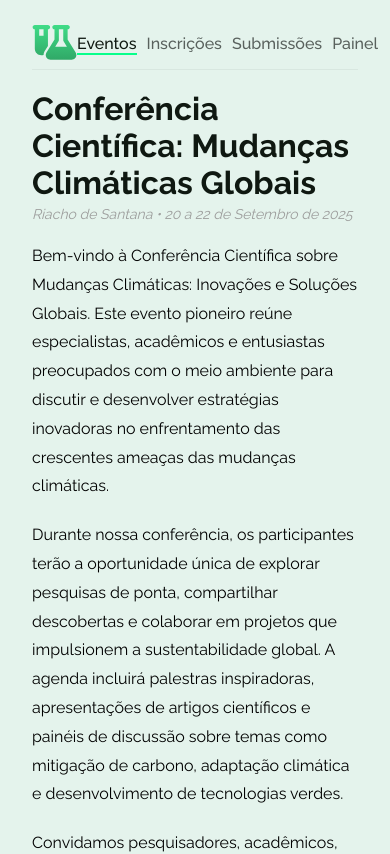
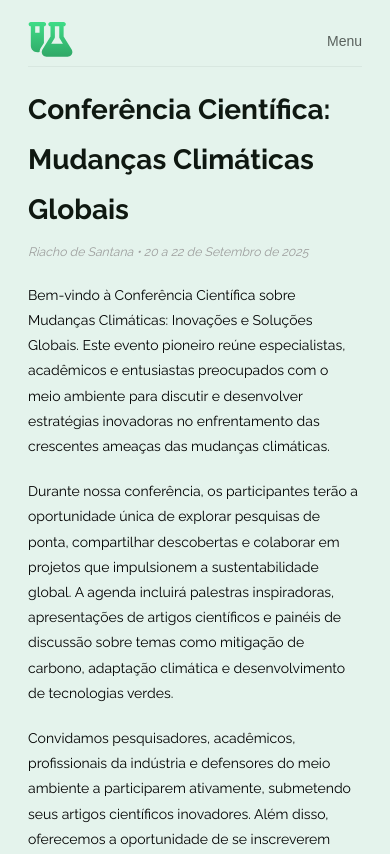
Before and after one commit to Gabrieldison/event-log, a Next.js app: page / in a window 390 px wide. Shown: the top 854 px of the page. Built offline with nearby package versions, Linux system fonts and the light colour scheme.

Commit message:
feat: create menu mobile

```diff
--- a/src/app/globals.ts
+++ b/src/app/globals.ts
@@ -20,6 +20,11 @@ const GlobalStyle = createGlobalStyle`
     margin: 0;
     padding: 0;
     box-sizing: border-box;
+    line-height: 180%;
+
+    @media only screen and (max-width: 768px) {
+      font-size: 87.5%;
+    }
   }
 
   body {
@@ -27,8 +32,16 @@ const GlobalStyle = createGlobalStyle`
     -webkit-font-smoothing: antialiased;
   }
 
+  a {
+    text-decoration: none;
+    cursor: pointer;
+    color: var(--link);
+  }
+
   button {
     cursor: pointer;
+    border: 0;
+    background: transparent;
   }
 `;
 
--- a/src/components/header/index.tsx
+++ b/src/components/header/index.tsx
@@ -3,18 +3,41 @@
 import logo from "@/../public/images/logo.svg";
 import Image from "next/image";
 import Link from "next/link";
-import { usePathname } from "next/navigation";
-import { HeaderContainer, NavContainer } from "./styles";
+import { usePathname, useRouter } from "next/navigation";
+import { useState } from "react";
+import {
+  HeaderContainer,
+  MobileMenu,
+  MobileMenuButton,
+  NavContainer,
+} from "./styles";
 
 export function Header() {
+  const [isMenuOpen, setMenuOpen] = useState(false);
+
   const pathname = usePathname();
+
+  const router = useRouter();
+
+  const toggleMenu = () => {
+    setMenuOpen(!isMenuOpen);
+  };
+
+  const closeMenu = () => {
+    setMenuOpen(false);
+  };
+
+  const handleLinkClick = (href: string) => {
+    router.push(href);
+    closeMenu();
+  };
+
   return (
     <HeaderContainer>
-      <div>
-        <Link href="/">
-          <Image src={logo} alt="logo image" />
-        </Link>
-      </div>
+      <Link href="/">
+        <Image src={logo} alt="logo image" />
+      </Link>
+
       <NavContainer>
         <Link href="/" className={`${pathname === "/" ? "active" : ""}`}>
           Eventos
@@ -38,6 +61,39 @@ export function Header() {
           Painel
         </Link>
       </NavContainer>
+
+      <MobileMenuButton onClick={toggleMenu}>Menu</MobileMenuButton>
+
+      <MobileMenu isOpen={isMenuOpen}>
+        <Link
+          href="/"
+          className={`${pathname === "/" ? "active" : ""}`}
+          onClick={() => handleLinkClick("/")}
+        >
+          Eventos
+        </Link>
+        <Link
+          href="/subscription"
+          className={`${pathname === "/subscription" ? "active" : ""}`}
+          onClick={() => handleLinkClick("/subscription")}
+        >
+          Inscrições
+        </Link>
+        <Link
+          href="/submission"
+          className={`${pathname === "/submission" ? "active" : ""}`}
+          onClick={() => handleLinkClick("/submission")}
+        >
+          Submissões
+        </Link>
+        <Link
+          href="/dashboard"
+          className={`${pathname === "/dashboard" ? "active" : ""}`}
+          onClick={() => handleLinkClick("/dashboard")}
+        >
+          Painel
+        </Link>
+      </MobileMenu>
     </HeaderContainer>
   );
 }
--- a/src/components/header/styles.ts
+++ b/src/components/header/styles.ts
@@ -1,31 +1,37 @@
 "use client";
 
 import styled from "styled-components";
+
+interface MobileMenuProps {
+  isOpen: boolean;
+}
 
 export const HeaderContainer = styled.header`
   width: 100%;
   display: flex;
   justify-content: space-between;
   align-items: center;
-  margin-top: 20px;
-  margin-bottom: 20px;
-  padding-top: 5px;
-  padding-bottom: 5px;
+  margin-top: 1.25rem;
+  margin-bottom: 1.25rem;
+  padding-top: 0.313rem;
+  padding-bottom: 0.313rem;
   border-bottom: 1px solid var(--divider);
 `;
 
 export const NavContainer = styled.nav`
   display: flex;
-  gap: 10px;
+  gap: 0.625rem;
+
+  @media (max-width: 520px) {
+    display: none;
+  }
 
   a {
     position: relative;
     overflow: hidden;
-    text-decoration: none;
     font-size: 1rem;
     font-weight: 500;
     color: var(--link);
-    padding-bottom: 2px;
 
     &::after {
       content: "";
@@ -42,12 +48,12 @@ export const NavContainer = styled.nav`
       width: 100%;
     }
 
+    &.active::after {
+      width: 100%;
+    }
+
     &:hover {
       color: var(--title);
-    }
-
-    &.active::after {
-      width: 100%;
     }
 
     &.active {
@@ -55,3 +61,57 @@ export const NavContainer = styled.nav`
     }
   }
 `;
+
+export const MobileMenuButton = styled.button`
+  display: none;
+  cursor: pointer;
+
+  @media (max-width: 520px) {
+    display: block;
+    font-size: 1rem;
+    font-weight: 500;
+    color: var(--link);
+  }
+`;
+
+export const MobileMenu = styled.div<MobileMenuProps>`
+  display: none;
+  gap: 0.625rem;
+  padding: 1rem;
+  width: 100%;
+
+  @media (max-width: 520px) {
+    display: flex;
+    flex-direction: column;
+    background-color: var(--background);
+    font-size: 1rem;
+    font-weight: 500;
+    position: fixed;
+    top: 0;
+    right: 0;
+    height: 100%;
+    transition:
+      transform 0.3s ease,
+      visibility 0.3s ease;
+
+    transform: translateX(${({ isOpen }) => (isOpen ? "0" : "100%")});
+
+    visibility: ${({ isOpen }) => (isOpen ? "visible" : "hidden")};
+
+    a {
+      /* display: flex;
+      align-items: center;
+      justify-content: center; */
+      font-size: 1rem;
+      font-weight: 500;
+      color: var(--link);
+    }
+
+    a.active {
+      background-color: var(--divider);
+      color: var(--title);
+      padding: 0.313rem;
+      border-radius: 3px;
+    }
+  }
+`;
```
